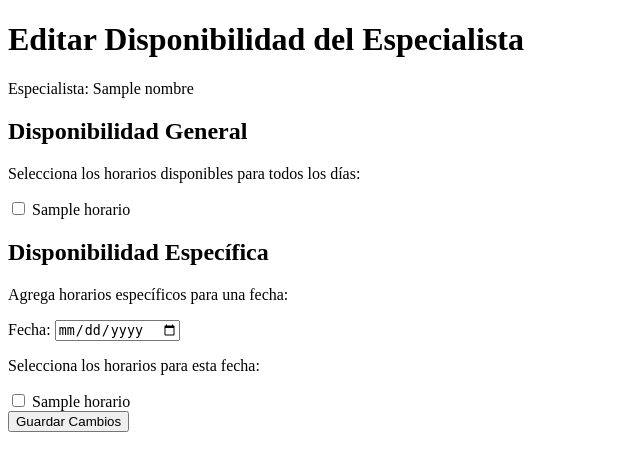
After one commit to CapitanCigarro/Proyecto_Ing_Software, a Flask app: template templates/editar_horario.html in a window 1280 px wide. The commit adds this page. Shown: the top 471 px of the page, without its empty margins (0-640 px from the left). Run offline with Flask 3, Linux system fonts and the light colour scheme; the template is opened without the code that fills it: most values are stand-ins (such as "Sample title", 1, 10 or a date in 2020); parts of the project's set-up code (start-up, migrations or seed data) failed here and were passed over; some libraries are stand-ins or nearby versions.

Commit message:
feat: se agrega funcionalidad para cambiar horarios de los especialistas de forma general

```diff
--- a/app.py
+++ b/app.py
@@ -89,5 +89,30 @@ def reag():
 
     return render_template("reagendar_cita.html")
 
+@app.route('/editar-horario', methods=['POST'])
+def editar_horarios():
+    rut = request.form['rut']
+    especialista = Especialista.get_especialista(rut)
+    horario_generico = []
+    for i in range(8, 17):
+        horario_generico.append(f"{i}:00")
+        horario_generico.append(f"{i}:30")
+    if especialista is None:
+        return render_template("horarios.html", error="El RUT ingresado no es válido.", rut=rut, horarios=None)
+    return render_template('editar_horario.html', nombre=especialista.nombre, horario_generico=horario_generico, rut=rut)
+
+@app.route('/confirmar-cambio-disponibilidad', methods=['POST'])
+def confirmar_cambio_disponibilidad():
+    rut = request.form['rut']
+    horarios_generales = request.form.getlist('horarios_generales')
+    fecha = request.form['fecha']
+    horarios_especificos = request.form.getlist('horarios_especificos')
+
+    especialista = Especialista.get_especialista(rut)
+    cambio_exitoso = especialista.set_disponibilidad(horarios_generales, horarios_especificos, fecha)
+    if cambio_exitoso:
+        return render_template('confirmar_cambio_disponibilidad.html', nombre=especialista.nombre)
+    return render_template('confirmar_cambio_disponibilidad.html', nombre=especialista.nombre, error="No se pudo realizar el cambio de disponibilidad")
+
 if __name__ == '__main__':
     app.run(debug=True, port=1928)
--- /dev/null
+++ b/templates/editar_horario.html
@@ -0,0 +1,39 @@
+<!DOCTYPE html>
+<html lang="es">
+<head>
+    <meta charset="UTF-8">
+    <meta name="viewport" content="width=device-width, initial-scale=1.0">
+    <title>Editar Disponibilidad</title>
+</head>
+<body>
+    <h1>Editar Disponibilidad del Especialista</h1>
+
+    <form method="POST" action="/confirmar-cambio-disponibilidad">
+        <input type="hidden" name="rut" value="{{ rut }}">
+        <p>Especialista: {{ nombre }}</p>
+
+        <h2>Disponibilidad General</h2>
+        <p>Selecciona los horarios disponibles para todos los días:</p>
+        <div>
+            {% for horario in horario_generico %}
+            <label><input type="checkbox" name="horarios_generales" value={{ horario }}> {{ horario }} </label>
+            {% endfor %}
+        </div>
+
+        <h2>Disponibilidad Específica</h2>
+        <p>Agrega horarios específicos para una fecha:</p>
+        <div>
+            <label for="fecha">Fecha:</label>
+            <input type="date" id="fecha" name="fecha">
+        </div>
+        <div>
+            <p>Selecciona los horarios para esta fecha:</p>
+            {% for horario in horario_generico %}
+            <label><input type="checkbox" name="horarios_especificos" value=horario> {{ horario }} </label>
+            {% endfor %}
+        </div>
+
+        <button type="submit">Guardar Cambios</button>
+    </form>
+</body>
+</html>
--- a/templates/horarios.html
+++ b/templates/horarios.html
@@ -19,6 +19,10 @@
 
     {% if horarios %}
         <h2>Horarios disponibles</h2>
+        <form method="POST" action="/editar-horario">
+            <input type="hidden" name="rut" value="{{ rut }}">
+            <button type="submit">Editar horarios</button>
+        </form>
         <ul>
             {% for horario in horarios %}
                 <li>{{ horario }}</li>
```
Also changed, not shown: Code/Logic/Especialista.py (+18 -0 lines), templates/confirmar_cambio_disponibilidad.html (added, +19 -0 lines).
